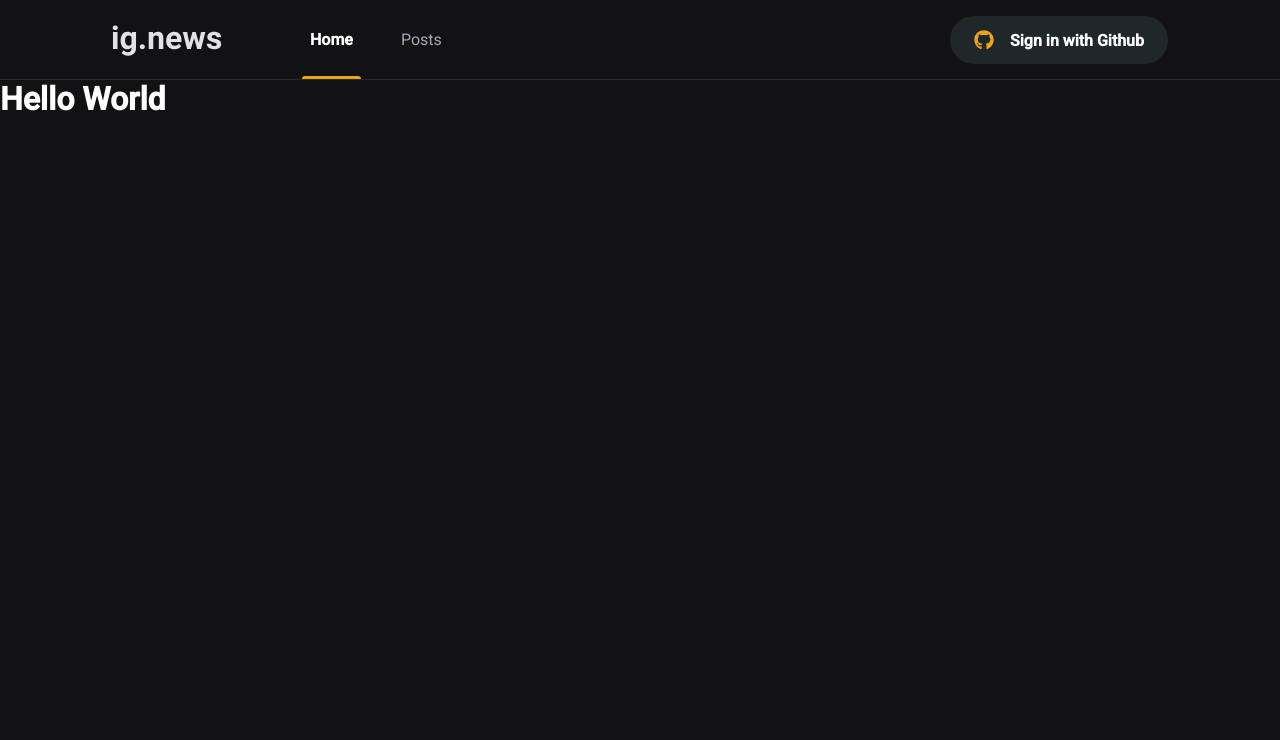
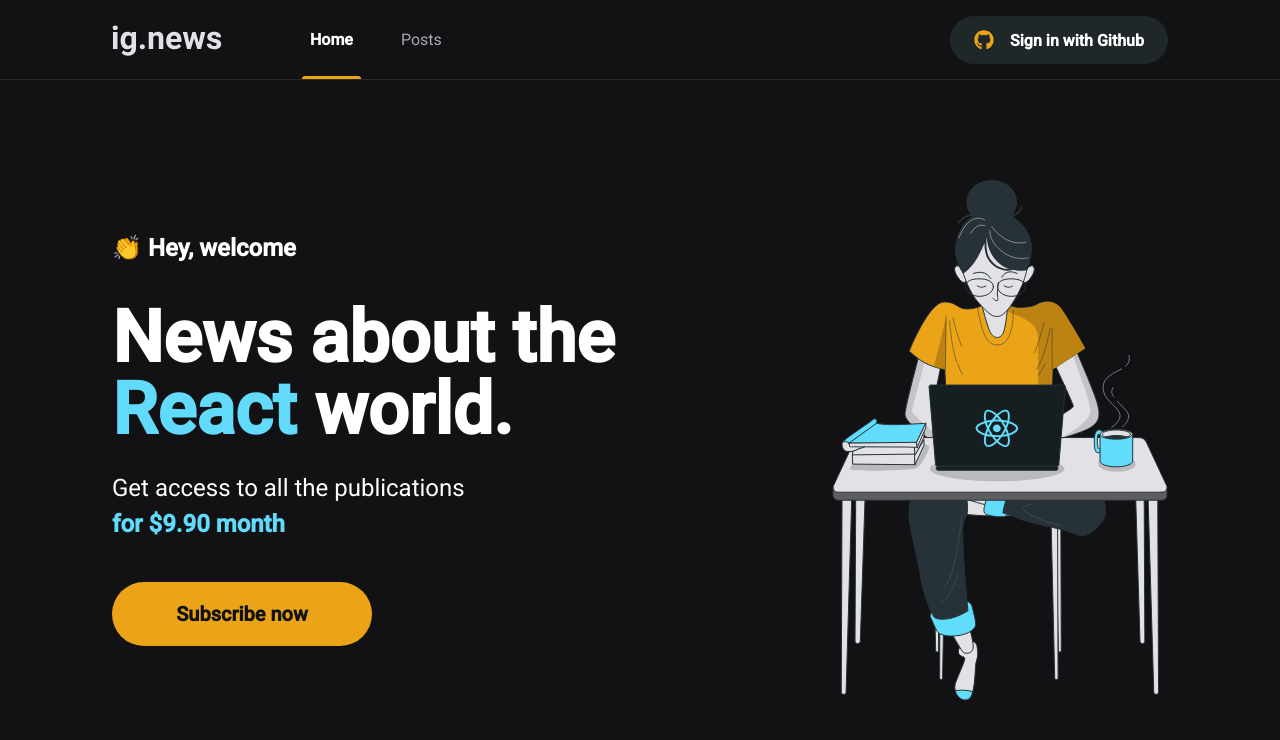
Before and after one commit to 2dreet/ig.news.nextjs, a Next.js app: page / in a window 1280 px wide. Shown: the top 740 px of the page. Built offline with nearby package versions, Linux system fonts and the light colour scheme.

Commit message:
Home e Subscribe button

```diff
--- /dev/null
+++ b/src/components/SubscribeButton/index.tsx
@@ -0,0 +1,12 @@
+import styles from './styles.module.scss';
+
+export function SubscribeButton() {
+  return (
+    <button
+      type="button"
+      className={styles.subscribeButton}
+    >
+      Subscribe now
+    </button>
+  );
+}
--- /dev/null
+++ b/src/components/SubscribeButton/styles.module.scss
@@ -0,0 +1,20 @@
+.subscribeButton {
+  width: 260px;
+  height: 4rem;
+  border: 0;
+  border-radius: 2rem;
+  background: var(--yellow-500);
+  color: var(--gray-900);
+  font-size: 1.25rem;
+  font-weight: bold;
+
+  display: flex;
+  align-items: center;
+  justify-content: center;
+
+  transition: filter 0.2s;
+
+  &:hover {
+    filter: brightness(0.8);
+  }
+}
--- /dev/null
+++ b/src/pages/home.module.scss
@@ -0,0 +1,48 @@
+.contentContainer {
+  max-width: 1120px;
+  margin: 0 auto;
+  padding: 0 2rem;
+  height: calc(100vh - 5rem);
+
+  display: flex;
+  align-items: center;
+  // para que cada componente filho
+  // fique alinhado nos cantos
+  justify-content: space-between;
+}
+
+.hero {
+  max-width: 600px;
+
+  // pega apeans o primeiro span
+  > span {
+    font-size: 1.5rem;
+    font-weight: bold;
+  }
+
+  h1 {
+    font-size: 4.5rem;
+    line-height: 4.5rem;
+    font-weight: 900;
+    margin-top: 2.5rem;
+
+    span {
+      color: var(--cyan-500);
+    }
+  }
+
+  p {
+    font-size: 1.5rem;
+    line-height: 2.25rem;
+    margin-top: 1.5rem;
+
+    span {
+      color: var(--cyan-500);
+      font-weight: bold;
+    }
+  }
+
+  button {
+    margin-top: 2.5rem;
+  }
+}
--- a/src/pages/index.tsx
+++ b/src/pages/index.tsx
@@ -1,4 +1,7 @@
 import Head from 'next/head';
+import { SubscribeButton } from '../components/SubscribeButton';
+
+import styles from './home.module.scss';
 
 export default function Home() {
   return (
@@ -6,12 +9,23 @@
     {/* aqui definimos o head desse componente */}
     <Head>
       {/* aqui colocamos qual vai ser o title desse componente */}
-      <title> Index | ig.news </title>
+      <title> Home | ig.news </title>
     </Head>
 
-    <div>
-      <h1> Hello World</h1>
-    </div>
+    <main className={styles.contentContainer}>
+      <section className={styles.hero}>
+        <span>👏 Hey, welcome</span>
+        <h1>News about the <span>React</span> world.</h1>
+        <p>
+          Get access to all the publications <br />
+          <span>for $9.90 month</span>
+        </p>
+
+        <SubscribeButton />
+      </section>
+
+      <img src="/images/avatar.svg" alt="Girl coding" />
+    </main>
     </>
   )
 }
```
